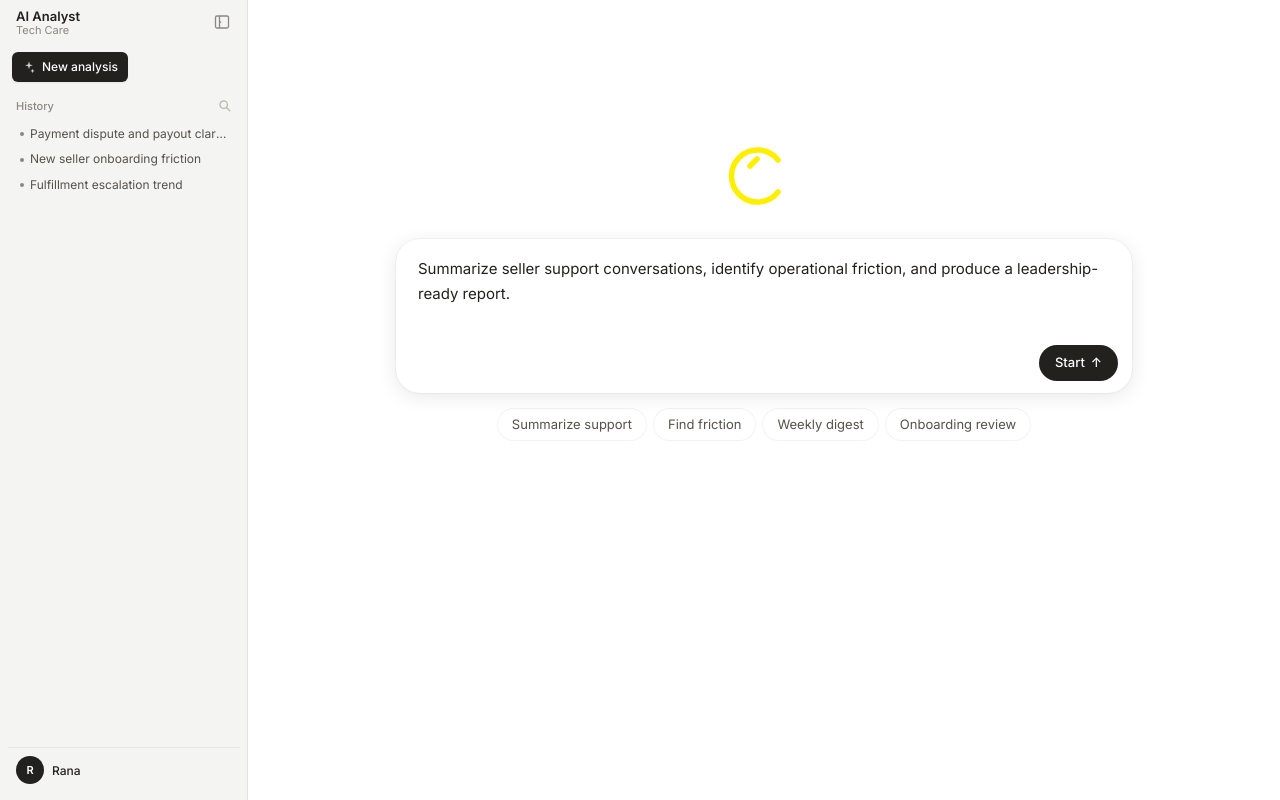
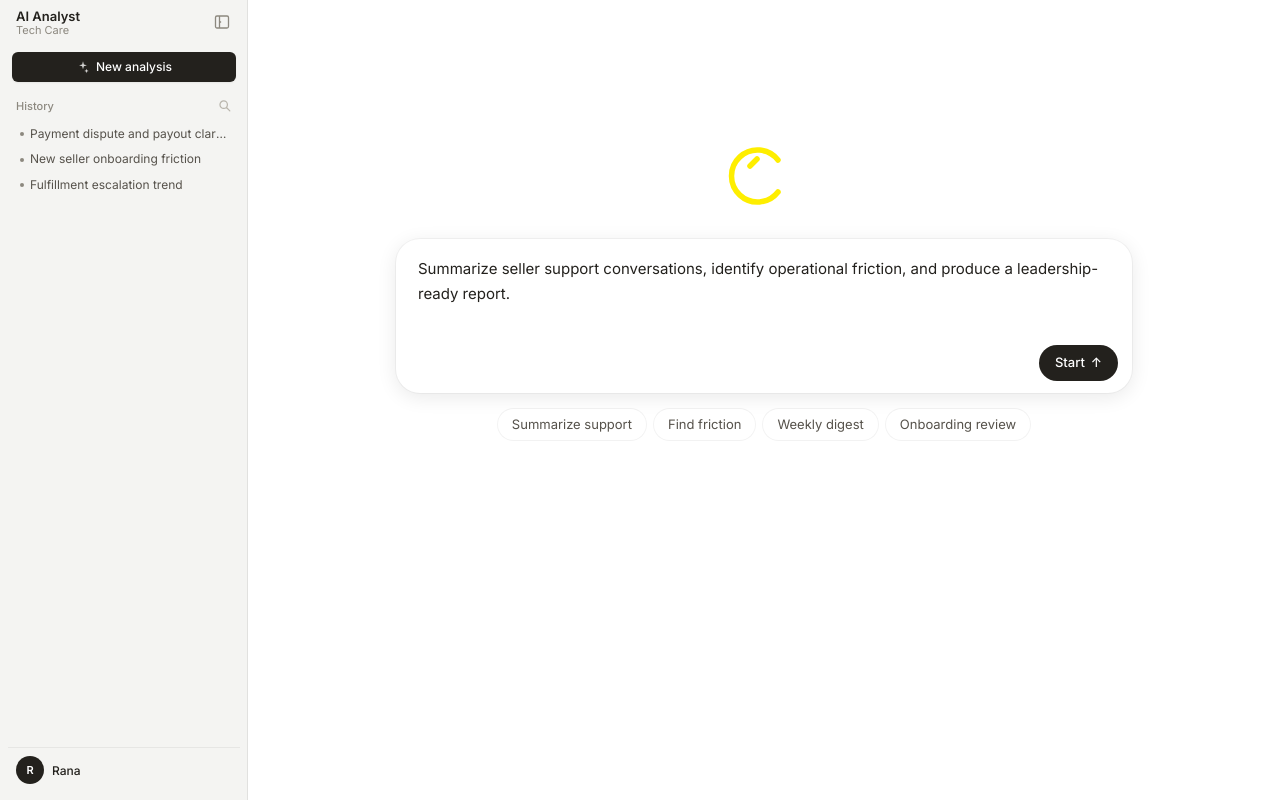
Before and after one commit to ranibrahim-creator/AI-Analyst, a React (Vite) app: page / in a window 1280 px wide. Built offline with nearby package versions, Linux system fonts and the light colour scheme.

Commit message:
Make New analysis button full width
Co-authored-by: ranibrahim-creator <ranibrahim-creator@users.noreply.github.com>

```diff
--- a/src/components/Sidebar.jsx
+++ b/src/components/Sidebar.jsx
@@ -146,7 +146,7 @@ export default function Sidebar({
         <button
           type="button"
           onClick={onNew}
-          className="mx-1 mt-1.5 inline-flex w-fit items-center gap-1.5 rounded-md bg-ink px-2.5 py-1.5 text-[12px] font-medium text-white shadow-[0_1px_2px_rgba(0,0,0,0.06)] transition-opacity hover:opacity-90"
+          className="mx-1 mt-1.5 inline-flex w-[calc(100%-8px)] items-center justify-center gap-1.5 rounded-md bg-ink px-2.5 py-1.5 text-[12px] font-medium text-white shadow-[0_1px_2px_rgba(0,0,0,0.06)] transition-opacity hover:opacity-90"
         >
           <SparkleIcon className="h-3.5 w-3.5 text-white/80" />
           New analysis
```
